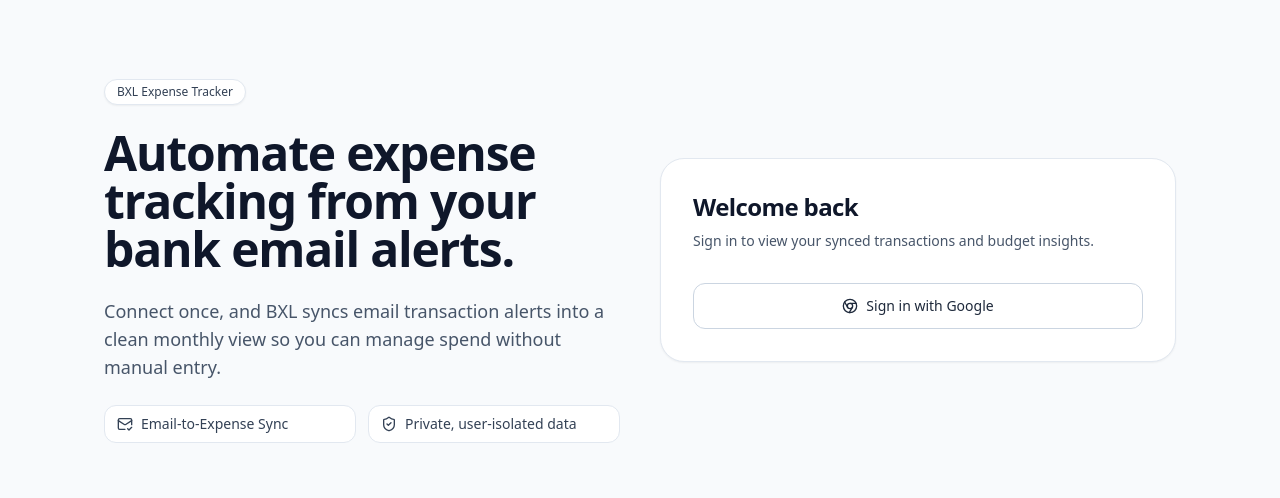
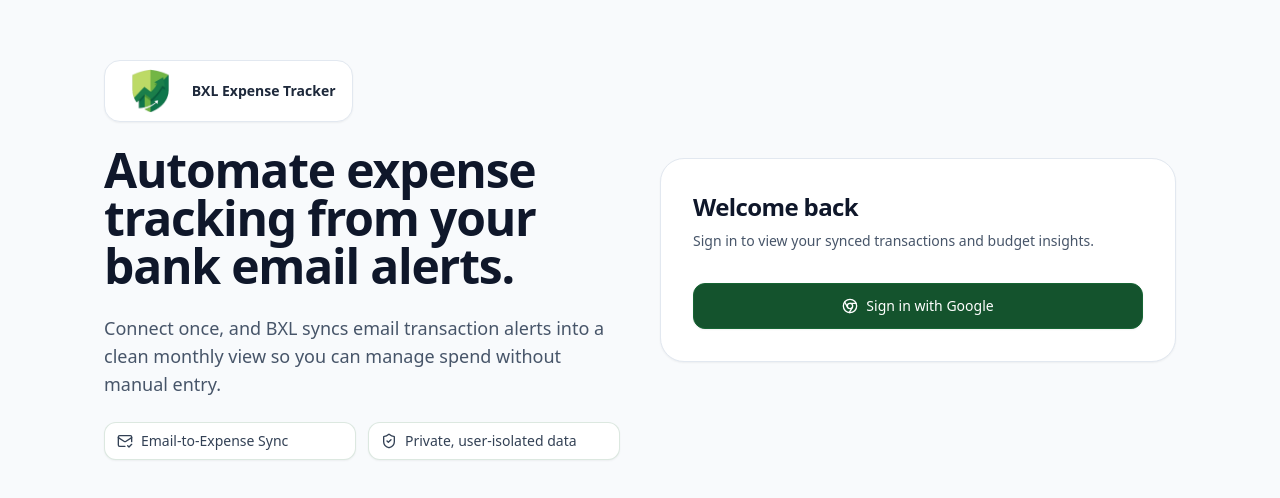
Before and after one commit to BXL28/BXL-Expense-Tracker, a Next.js app: page /login in a window 1280 px wide. Shown: the part 140-638 px from the top of the page. Built offline with nearby package versions, Linux system fonts and the light colour scheme.

Commit message:
Brand UI: transparent logo, forest/lime accents.
Replace public/brand-logo.png with background-removed asset; add BrandMark, favicon, and light BXL palette on login/dashboard.

Made-with: Cursor

```diff
--- a/app/dashboard/page.tsx
+++ b/app/dashboard/page.tsx
@@ -5,6 +5,7 @@ import Link from "next/link";
 import { useRouter } from "next/navigation";
 import { Mail, Pencil, RefreshCw, ScanSearch, Send, Trash2 } from "lucide-react";
 import { createBrowserSupabaseClient } from "@/lib/supabase/client";
+import { BrandMark } from "@/components/BrandMark";
 import {
   summarizeWeeklyDigestCron,
   WEEKLY_DIGEST_CRON_SCHEDULE,
@@ -576,11 +577,14 @@ export default function DashboardPage() {
     <main className="min-h-screen bg-slate-50 px-4 py-6 sm:px-6 lg:px-8">
       <div className="mx-auto w-full max-w-6xl space-y-6">
         <div className="flex flex-col justify-between gap-3 sm:flex-row sm:items-center">
-          <div>
-            <h1 className="text-2xl font-semibold tracking-tight text-slate-900">Dashboard</h1>
-            <p className="mt-1 text-sm text-slate-600">
-              Live data from Supabase. Incoming mail is parsed after you connect Gmail once.
-            </p>
+          <div className="flex items-start gap-3">
+            <BrandMark heightClass="h-12 sm:h-14" className="shrink-0" />
+            <div>
+              <h1 className="text-2xl font-semibold tracking-tight text-slate-900">Dashboard</h1>
+              <p className="mt-1 text-sm text-slate-600">
+                Live data from Supabase. Incoming mail is parsed after you connect Gmail once.
+              </p>
+            </div>
           </div>
           <div className="flex flex-wrap gap-2">
             <button
@@ -614,7 +618,7 @@ export default function DashboardPage() {
               type="button"
               onClick={() => void handleWeeklyDigestSend()}
               disabled={digestSending || !gmailConnected}
-              className="inline-flex items-center gap-2 rounded-xl border border-slate-800 bg-slate-900 px-4 py-2 text-sm font-medium text-white hover:bg-slate-800 disabled:cursor-not-allowed disabled:opacity-50"
+              className="inline-flex items-center gap-2 rounded-xl border border-bxl-moss bg-bxl-forest px-4 py-2 text-sm font-medium text-white shadow-sm hover:bg-bxl-moss disabled:cursor-not-allowed disabled:opacity-50"
             >
               <Send className="h-4 w-4" />
               {digestSending ? "Sending…" : "Send digest email"}
@@ -643,7 +647,7 @@ export default function DashboardPage() {
             {connectHref ? (
               <a
                 href={connectHref}
-                className="shrink-0 rounded-xl bg-amber-900 px-4 py-2 text-center text-sm font-medium text-white hover:bg-amber-950"
+                className="shrink-0 rounded-xl bg-bxl-forest px-4 py-2 text-center text-sm font-medium text-white shadow-sm hover:bg-bxl-moss"
               >
                 Connect Gmail
               </a>
@@ -682,7 +686,7 @@ export default function DashboardPage() {
         ) : null}
 
         {debugJson ? (
-          <div className="rounded-2xl border border-slate-200 bg-slate-900 p-4 text-slate-100 shadow-sm">
+          <div className="rounded-2xl border border-bxl-moss/30 bg-gradient-to-br from-bxl-forest to-bxl-forest-dark p-4 text-slate-100 shadow-sm">
             <div className="mb-2 flex items-center justify-between gap-2">
               <p className="text-xs font-medium uppercase tracking-wide text-slate-400">{debugTitle}</p>
               <button
@@ -719,7 +723,7 @@ export default function DashboardPage() {
           <div className="mt-4">
             <div className="h-2 w-full rounded-full bg-slate-200">
               <div
-                className="h-2 rounded-full bg-slate-900 transition-all"
+                className="h-2 rounded-full bg-gradient-to-r from-bxl-moss to-bxl-accent transition-all"
                 style={{ width: `${summary.budgetPct}%` }}
               />
             </div>
@@ -909,7 +913,7 @@ export default function DashboardPage() {
 
 function SummaryCard({ label, value }: { label: string; value: string }) {
   return (
-    <div className="rounded-xl border border-slate-200 bg-slate-50 p-3">
+    <div className="rounded-xl border border-slate-200 border-l-2 border-l-bxl-moss bg-slate-50 p-3">
       <p className="text-xs font-medium uppercase tracking-wide text-slate-500">{label}</p>
       <p className="mt-1 text-lg font-semibold text-slate-900">{value}</p>
     </div>
--- a/app/globals.css
+++ b/app/globals.css
@@ -11,3 +11,7 @@ body {
 * {
   box-sizing: border-box;
 }
+
+::selection {
+  background-color: rgb(217 249 157 / 0.45);
+}
--- a/app/layout.tsx
+++ b/app/layout.tsx
@@ -4,6 +4,10 @@ import "./globals.css";
 export const metadata: Metadata = {
   title: "BXL Expense Tracker",
   description: "Track bank email alerts and manage monthly spending.",
+  icons: {
+    icon: "/brand-logo.png",
+    apple: "/brand-logo.png",
+  },
 };
 
 export default function RootLayout({
--- a/app/login/page.tsx
+++ b/app/login/page.tsx
@@ -3,6 +3,7 @@
 import { useState } from "react";
 import type { ReactNode } from "react";
 import { Chrome, MailCheck, ShieldCheck } from "lucide-react";
+import { BrandMark } from "@/components/BrandMark";
 import { createBrowserSupabaseClient } from "../../lib/supabase/client";
 
 export default function LoginPage() {
@@ -39,8 +40,9 @@ export default function LoginPage() {
     <main className="min-h-screen bg-slate-50 text-slate-900">
       <section className="mx-auto grid min-h-screen w-full max-w-6xl grid-cols-1 gap-10 px-6 py-10 md:grid-cols-2 md:items-center md:px-10">
         <div className="space-y-6">
-          <div className="inline-flex items-center rounded-full border border-slate-200 bg-white px-3 py-1 text-xs font-medium text-slate-700 shadow-sm">
-            BXL Expense Tracker
+          <div className="inline-flex items-center gap-3 rounded-2xl border border-slate-200 bg-white px-4 py-2 shadow-sm">
+            <BrandMark heightClass="h-11" />
+            <span className="text-sm font-semibold text-slate-800">BXL Expense Tracker</span>
           </div>
           <h1 className="text-4xl font-semibold tracking-tight sm:text-5xl">
             Automate expense tracking from your bank email alerts.
@@ -71,7 +73,7 @@ export default function LoginPage() {
             type="button"
             onClick={handleGoogleSignIn}
             disabled={isLoading}
-            className="mt-8 flex w-full items-center justify-center gap-2 rounded-xl border border-slate-300 bg-white px-4 py-3 text-sm font-medium text-slate-800 transition hover:bg-slate-50 disabled:cursor-not-allowed disabled:opacity-60"
+            className="mt-8 flex w-full items-center justify-center gap-2 rounded-xl border border-bxl-moss bg-bxl-forest px-4 py-3 text-sm font-medium text-white shadow-sm transition hover:bg-bxl-moss disabled:cursor-not-allowed disabled:opacity-60"
           >
             <Chrome className="h-4 w-4" />
             {isLoading ? "Signing in..." : "Sign in with Google"}
@@ -88,7 +90,7 @@ export default function LoginPage() {
 
 function FeaturePill({ icon, label }: { icon: ReactNode; label: string }) {
   return (
-    <div className="flex items-center gap-2 rounded-xl border border-slate-200 bg-white px-3 py-2 text-sm text-slate-700">
+    <div className="flex items-center gap-2 rounded-xl border border-bxl-moss/15 bg-white px-3 py-2 text-sm text-slate-700 shadow-sm">
       {icon}
       <span>{label}</span>
     </div>
--- /dev/null
+++ b/components/BrandMark.tsx
@@ -0,0 +1,20 @@
+import Image from "next/image";
+
+type Props = {
+  className?: string;
+  /** Tail height class; width scales with aspect ratio */
+  heightClass?: string;
+};
+
+export function BrandMark({ className = "", heightClass = "h-10" }: Props) {
+  return (
+    <Image
+      src="/brand-logo.png"
+      alt="BXL"
+      width={160}
+      height={160}
+      className={`${heightClass} w-auto object-contain ${className}`.trim()}
+      priority
+    />
+  );
+}
--- a/tailwind.config.ts
+++ b/tailwind.config.ts
@@ -7,7 +7,17 @@ const config: Config = {
     "./lib/**/*.{js,ts,jsx,tsx,mdx}",
   ],
   theme: {
-    extend: {},
+    extend: {
+      colors: {
+        bxl: {
+          forest: "#14532d",
+          "forest-dark": "#052e16",
+          moss: "#166534",
+          lime: "#d9f99d",
+          accent: "#84cc16",
+        },
+      },
+    },
   },
   plugins: [],
 };
```
Also changed, not shown: public/brand-logo.png (added).
